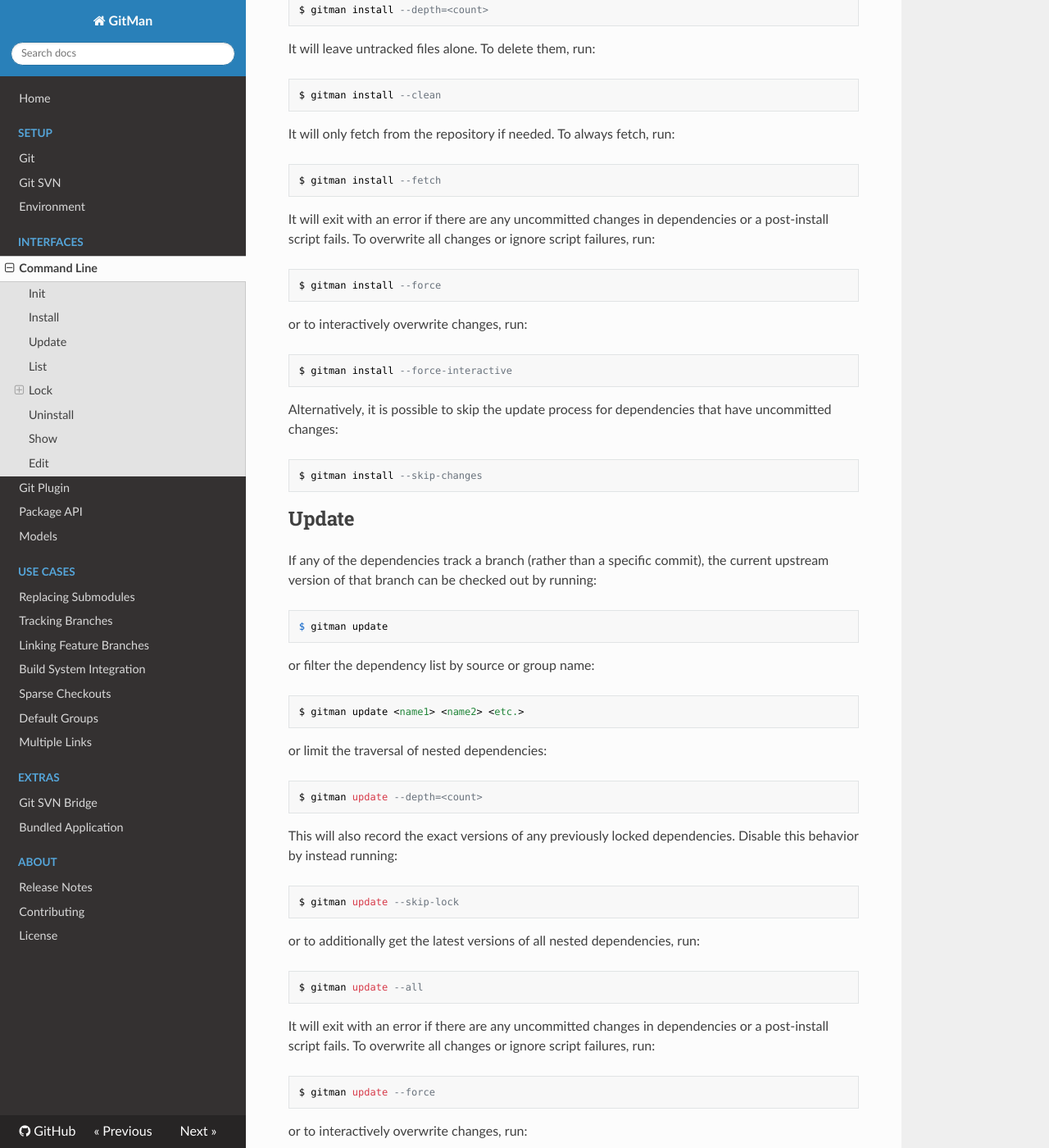
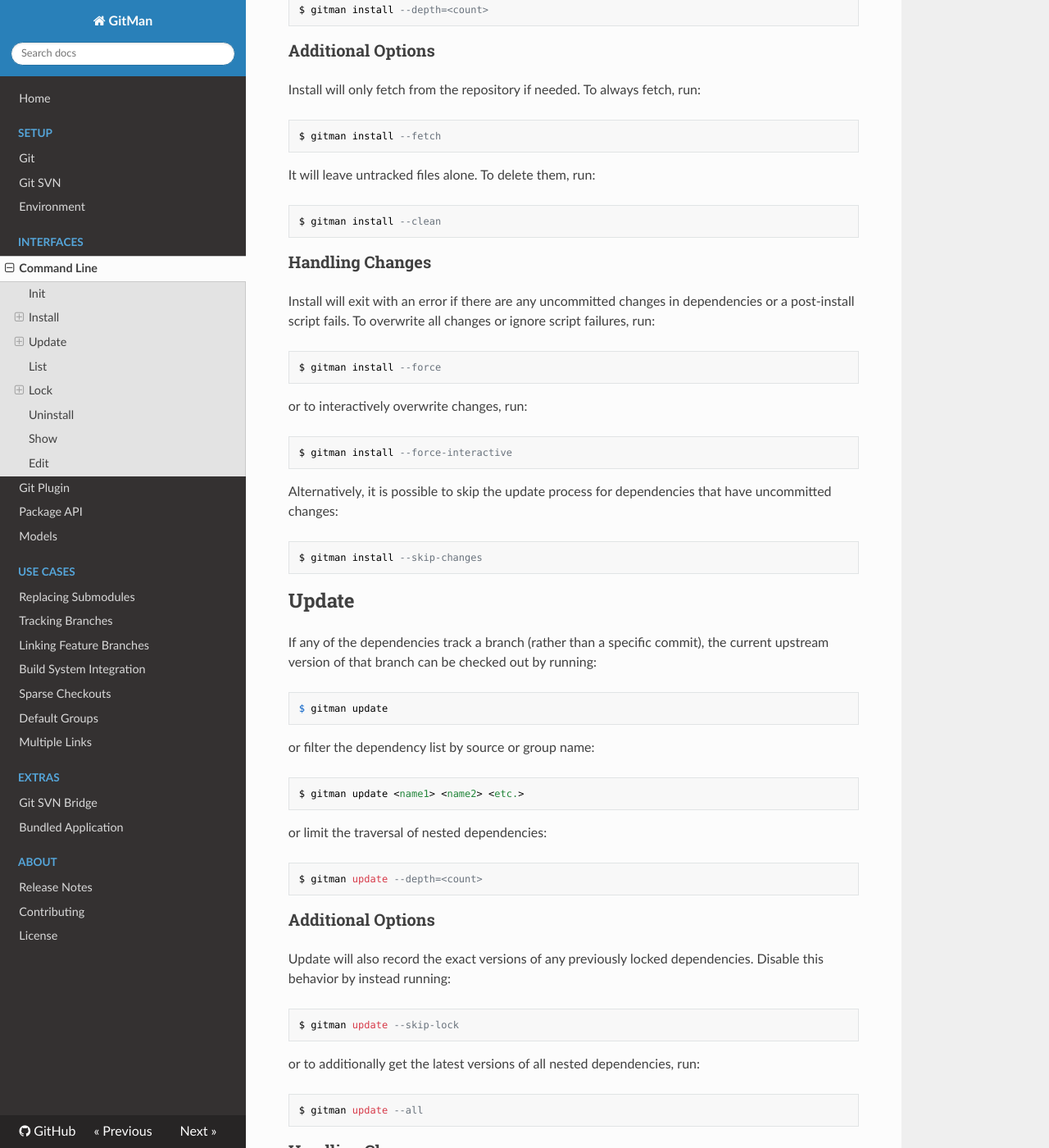
Before and after one commit to jacebrowning/gitman, an MkDocs documentation site: the page built from docs/interfaces/cli.md, in a window 1280 px wide and 1400 px high, scrolled down 713 px. Shown: the whole window at 82% size. Built offline with MkDocs 1.6.1, drawn with Linux system fonts in a browser that asks for light colours; nearby versions of some CDN libraries; some of the changed text lies outside the part shown.

Commit message:
Add subsections to the CLI docs

````diff
--- a/docs/interfaces/cli.md
+++ b/docs/interfaces/cli.md
@@ -29,6 +29,13 @@
 ```sh
 $ gitman install --depth=<count>
 ```
+### Additional Options
+
+Install will only fetch from the repository if needed. To always fetch, run:
+
+```sh
+$ gitman install --fetch
+```
 
 It will leave untracked files alone. To delete them, run:
 
@@ -36,13 +43,9 @@
 $ gitman install --clean
 ```
 
-It will only fetch from the repository if needed. To always fetch, run:
+### Handling Changes
 
-```sh
-$ gitman install --fetch
-```
-
-It will exit with an error if there are any uncommitted changes in dependencies or a post-install script fails. To overwrite all changes or ignore script failures, run:
+Install will exit with an error if there are any uncommitted changes in dependencies or a post-install script fails. To overwrite all changes or ignore script failures, run:
 
 ```sh
 $ gitman install --force
@@ -80,7 +83,9 @@
 $ gitman update --depth=<count>
 ```
 
-This will also record the exact versions of any previously locked dependencies. Disable this behavior by instead running:
+### Additional Options
+
+Update will also record the exact versions of any previously locked dependencies. Disable this behavior by instead running:
 
 ```sh
 $ gitman update --skip-lock
@@ -92,7 +97,9 @@
 $ gitman update --all
 ```
 
-It will exit with an error if there are any uncommitted changes in dependencies or a post-install script fails. To overwrite all changes or ignore script failures, run:
+### Handling Changes
+
+Update will exit with an error if there are any uncommitted changes in dependencies or a post-install script fails. To overwrite all changes or ignore script failures, run:
 
 ```sh
 $ gitman update --force
@@ -150,13 +157,13 @@
 
 To lock a dependency to a specific version:
 
-```
+```sh
 $ gitman lock <name1>@<sha_rev>
 ```
 
 or to lock a source to latest revision of a specific tag or branch:
 
-```
+```sh
 $ gitman lock <name1>@<git_tag_or_branch>
 ```
 
--- a/docs/requirements.txt
+++ b/docs/requirements.txt
@@ -1,2 +1,2 @@
 mkdocs==1.2.3; python_version >= "3.6"
-pygments==2.8.1; python_version >= "3.5"
+pygments==2.11.2; python_version >= "3.5"
````
Also changed, not shown: docs/interfaces/models.md (+10 -6 lines), docs/setup/git.md (+2 -2 lines), 2 other files.
